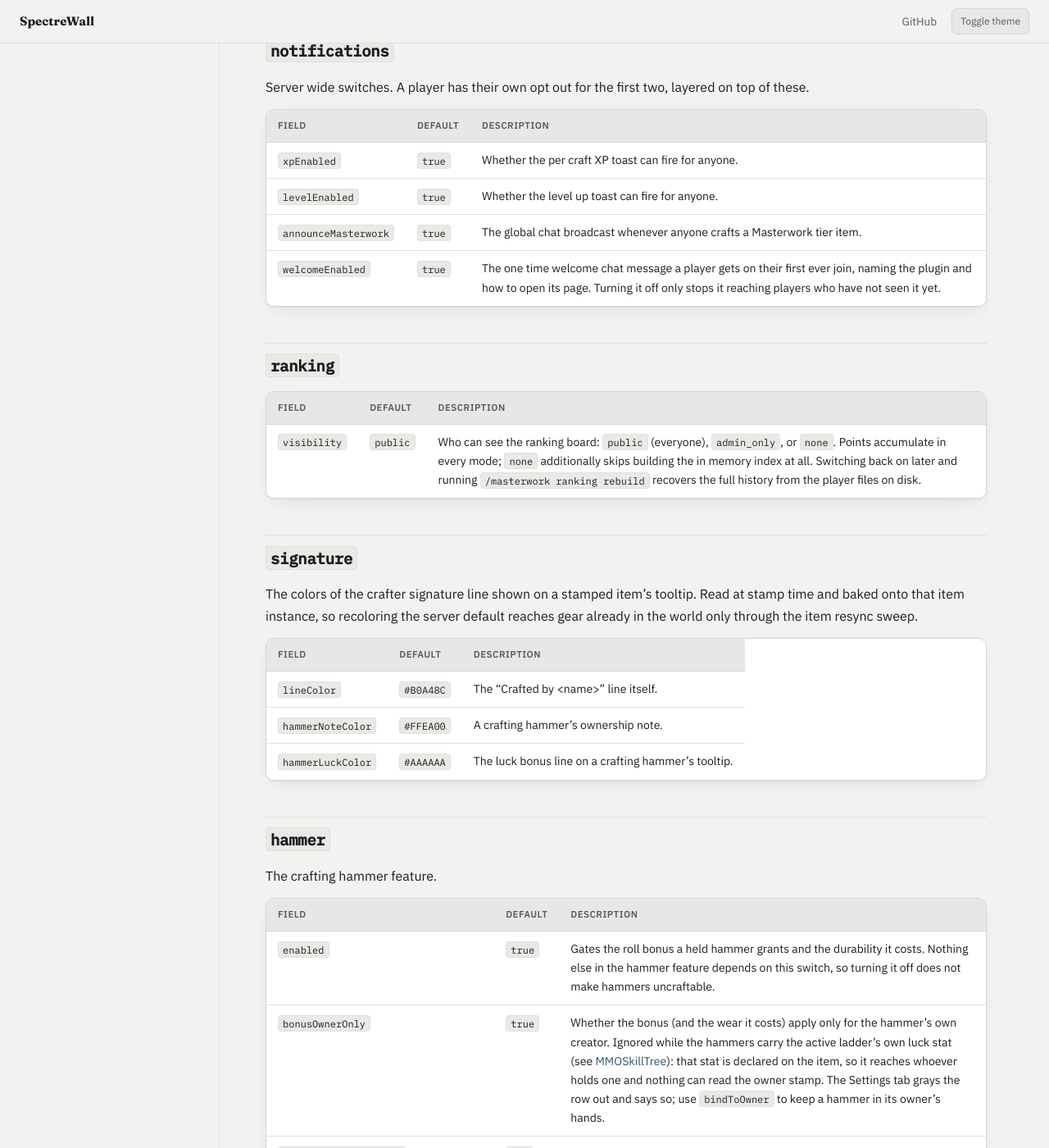
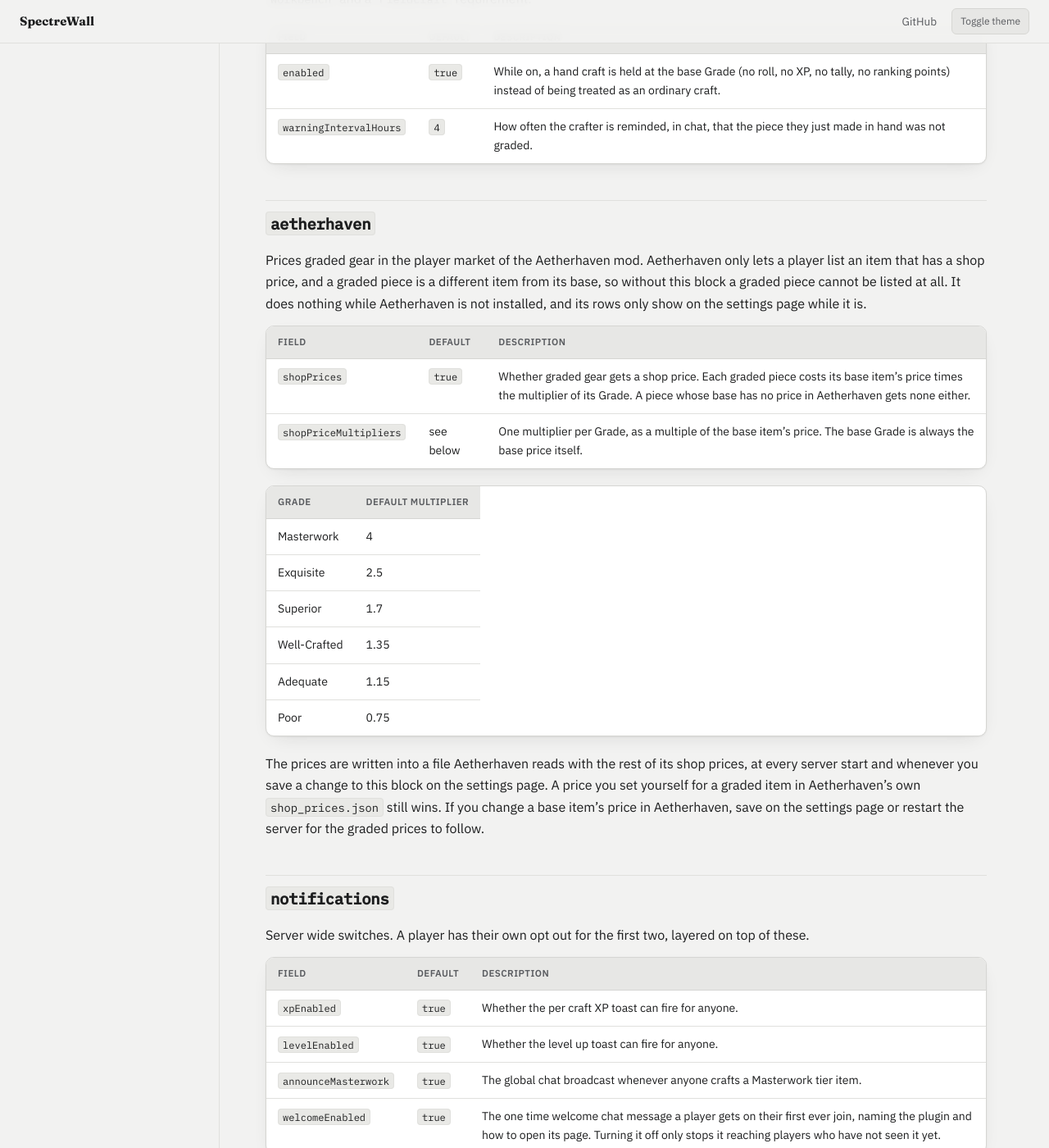
Before and after one commit to spectrewall/spectrewall.github.io, a Jekyll site: the page built from masterwork/configuration.md, in a window 1280 px wide and 1400 px high, scrolled down 5115 px. Shown: the whole window at 82% size. Built offline with Jekyll 4.4.1, drawn with Linux system fonts in a browser that asks for light colours; some of the changed text lies outside the part shown.

Commit message:
Document Masterwork 1.5.0 and Forge Souls 1.1.0
The recipe input cap and the custom recipes page, the Aetherhaven block, the Soul Anvil on the hammer strip and the anvil's new API handles, with both version badges moved to the published builds.

```diff
--- a/_data/nav.yml
+++ b/_data/nav.yml
@@ -16,6 +16,8 @@ mods:
             url: /masterwork/progression/mmoskilltree.html
       - title: Droplist
         url: /masterwork/droplist.html
+      - title: Custom Recipes
+        url: /masterwork/custom-recipes.html
       - title: Permissions
         url: /masterwork/permissions.html
       - title: Commands
--- a/masterwork/configuration.md
+++ b/masterwork/configuration.md
@@ -23,6 +23,7 @@ Most of the file is read live: a progression, notification, ranking, hammer or s
 |---|---|---|
 | `debug` | `false` | Verbose console diagnostics: per craft grade and XP lines, and the boot injection dump. Off by default; warnings and errors always print regardless of this switch. |
 | `instantRecipeSeconds` | `1` | The craft time, in seconds, given at boot to a gradeable item whose shipped recipe is instant. A `0` recipe scores no ranking points and only the flat XP branch, so the crude tier (which ships instant) is given a real craft time to score against. `0` leaves every recipe as it ships. |
+| `recipeInputMaxGrade` | `WELL_CRAFTED` | The highest Grade a recipe takes when it asks for a piece of gear by name, such as a recipe from another mod that turns a bow into a better bow. Without this, no crafted piece could be used at all, only one found as loot. A piece above this Grade is never spent by such a recipe, so a fine weapon is not lost as a plain ingredient. Set it to `MASTERWORK` to let those recipes take any piece. Also set in Settings &rsaquo; General. A recipe that names a Grade range of its own keeps it; see [Using graded gear in custom recipes](custom-recipes.html). |
 | `excludeWansWonderWeapons` | `true` | Keeps a specific sibling mod's weapons out of the grade system entirely, since its pieces are designed weapons with a quality of their own rather than gear a crafter forges. Set it to `false` and they are graded like any other gear, including the two that switch between forms while held. The row only shows on the settings page while that mod is installed, but the key is kept in the file either way. |
 
 ## `blacklist`
@@ -124,6 +125,26 @@ Governs a craft made in hand, from the inventory screen with no bench, for the h
 | `enabled` | `true` | While on, a hand craft is held at the base Grade (no roll, no XP, no tally, no ranking points) instead of being treated as an ordinary craft. |
 | `warningIntervalHours` | `4` | How often the crafter is reminded, in chat, that the piece they just made in hand was not graded. |
 
+## `aetherhaven`
+
+Prices graded gear in the player market of the Aetherhaven mod. Aetherhaven only lets a player list an item that has a shop price, and a graded piece is a different item from its base, so without this block a graded piece cannot be listed at all. It does nothing while Aetherhaven is not installed, and its rows only show on the settings page while it is.
+
+| Field | Default | Description |
+|---|---|---|
+| `shopPrices` | `true` | Whether graded gear gets a shop price. Each graded piece costs its base item's price times the multiplier of its Grade. A piece whose base has no price in Aetherhaven gets none either. |
+| `shopPriceMultipliers` | see below | One multiplier per Grade, as a multiple of the base item's price. The base Grade is always the base price itself. |
+
+| Grade | Default multiplier |
+|---|---|
+| Masterwork | 4 |
+| Exquisite | 2.5 |
+| Superior | 1.7 |
+| Well-Crafted | 1.35 |
+| Adequate | 1.15 |
+| Poor | 0.75 |
+
+The prices are written into a file Aetherhaven reads with the rest of its shop prices, at every server start and whenever you save a change to this block on the settings page. A price you set yourself for a graded item in Aetherhaven's own `shop_prices.json` still wins. If you change a base item's price in Aetherhaven, save on the settings page or restart the server for the graded prices to follow.
+
 ## `notifications`
 
 Server wide switches. A player has their own opt out for the first two, layered on top of these.
@@ -164,7 +185,7 @@ The crafting hammer feature.
 | `nonOwnerDamageReflectedMultiplier` | `0.5` | Fraction of that hit reflected back onto the non owner. |
 | `bindToOwner` | `true` | Whether a hammer left in a non owner's inventory is confiscated back to its owner's recovery stash. |
 | `customUnlocks` | `false` | Whether the four hidden hammer recipes are gated by the `unlocks` block below instead of the shipped defaults. |
-| `recipesUnlockGuide` | `true` | Whether a hammer nobody has learned yet explains, on hover, what it would take. The Statistics tab shows all four hammers as a strip with the unlearned ones dimmed; with this on, hovering a dimmed one lists the level and the skill it counts in, the hammer that has to be broken first, and the grade already forged. That list is read from the requirements in effect, so it follows `customUnlocks`, the `unlocks` block and the active progression system's level thresholds. Turning it off leaves the strip in place and the dimmed hammers silent. It never teaches a recipe early: the four stay hidden until their conditions are met either way. |
+| `recipesUnlockGuide` | `true` | Whether a hammer nobody has learned yet explains, on hover, what it would take. The Statistics tab shows all four hammers as a strip with the unlearned ones dimmed; with this on, hovering a dimmed one lists the level and the skill it counts in, the hammer that has to be broken first, and the grade already forged. That list is read from the requirements in effect, so it follows `customUnlocks`, the `unlocks` block and the active progression system's level thresholds. Turning it off leaves the strip in place and the dimmed hammers silent. It never teaches a recipe early: the four stay hidden until their conditions are met either way. With Forge Souls installed, the same switch covers the Soul Anvil, shown dimmed under **Crafting benches** below the hammers. |
 
 ### `hammer.unlocks.<TIER>`
 
```
Also changed, not shown: other parts of masterwork/configuration.md (+1 -1 lines), masterwork/addons/forge-souls.md (+5 -2 lines), masterwork/custom-recipes.md (added, +149 -0 lines), masterwork/index.md (+2 -2 lines).
